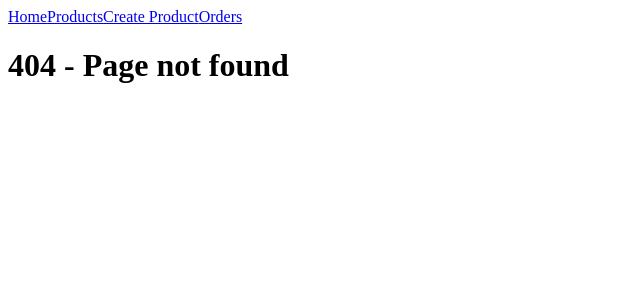
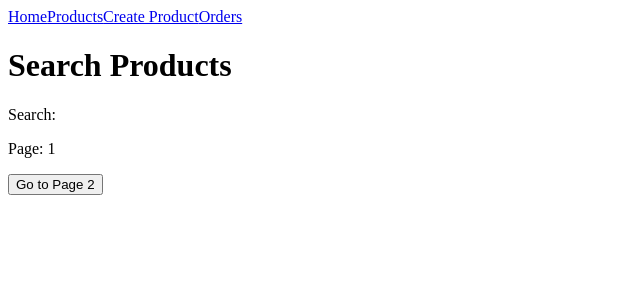
Before and after one commit to ankurnecessary/react-router-learning, a React (Vite) app in the folder lesson2/part2/project/react-router-learning/: page /search-products in a window 1280 px wide. Before the commit this address had no page. Shown: the top 300 px of the page, without its empty margins (0-640 px from the left). Built offline with nearby package versions, Linux system fonts and the light colour scheme.

Commit message:
[lesson5][part1] Add <SearchProducts /> to learn useSearchParams()

```diff
--- a/lesson2/part2/project/react-router-learning/src/App.tsx
+++ b/lesson2/part2/project/react-router-learning/src/App.tsx
@@ -10,7 +10,8 @@ import OrderItem from "./pages/OrderItem";
 import OfferDetails from "./pages/OfferDetails";
 import FileViewer from "./pages/FileViewer";
 import ProductsLayout from "./pages/ProductsLayout";
-import TempProductPathlessLayout from "./pages/TempProductPathlessLayout"
+import TempProductPathlessLayout from "./pages/TempProductPathlessLayout";
+import SearchProducts from "./pages/SearchProducts";
 function App() {
   return (
     <Routes>
@@ -23,6 +24,7 @@ function App() {
             <Route path=":productId" element={<ProductDetails />} />
           </Route>
         </Route>
+        <Route path="search-products" element={<SearchProducts />} />
         <Route path="orders" element={<Orders />} />
         <Route path="orders/:orderId/items/:itemId" element={<OrderItem />} />
         <Route path="offers/:offerId?" element={<OfferDetails />} />
--- /dev/null
+++ b/lesson2/part2/project/react-router-learning/src/pages/SearchProducts.tsx
@@ -0,0 +1,21 @@
+import { useSearchParams } from "react-router";
+
+const SearchProducts = () => {
+  const [searchParams, setSearchParams] = useSearchParams();
+  const search = searchParams.get("search") ?? "";
+  const page = searchParams.get("page") ?? "1";
+  const clickHandler = () => {
+    setSearchParams({ page: "2" });
+  };
+
+  return (
+    <div>
+      <h1>Search Products</h1>
+      <p>Search: {search}</p>
+      <p>Page: {page}</p>
+      <button onClick={clickHandler}>Go to Page 2</button>
+    </div>
+  );
+};
+
+export default SearchProducts;
```
